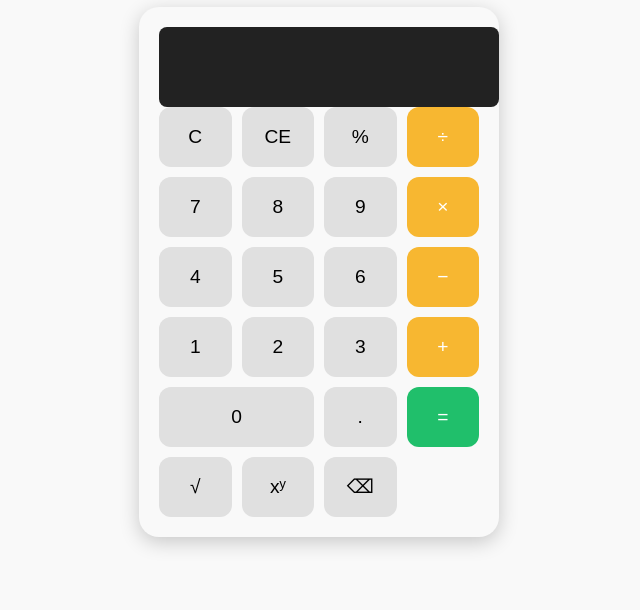
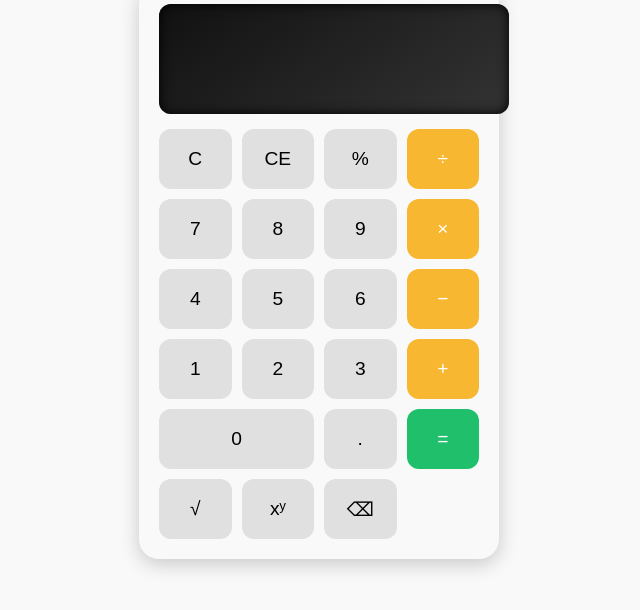
Before and after one commit to impoexpo94-design/electronic-calculator, a plain HTML site: page index.html in a window 1280 px wide. Shown: the part 200-810 px from the top of the page, without its empty margins (321-961 px from the left). Drawn offline with Linux system fonts and the light colour scheme.

Commit message:
Update styles.css

```diff
--- a/styles.css
+++ b/styles.css
@@ -54,15 +54,18 @@ h2 {
 
 #result {
   width: 100%;
-  height: 60px;
+  height: 80px;
   text-align: right;
-  font-size: 24px;
-  padding: 10px;
+  font-size: 32px;                  /* bigger display numbers */
+  padding: 15px;
   border: none;
   outline: none;
-  background-color: #222;   /* Dark grey/black screen */
-  color: #0f0;              /* Green text (like digital display) */
-  border-radius: 8px;
+  background: linear-gradient(145deg, #111, #333); /* glassy dark gradient */
+  color: #00ff88;                   /* neon green text */
+  text-shadow: 0 0 8px #00ff88;     /* glowing effect */
+  border-radius: 12px;
+  margin-bottom: 15px;
+  box-shadow: inset 0 0 12px #000;  /* recessed look */
 }
 
 
```
